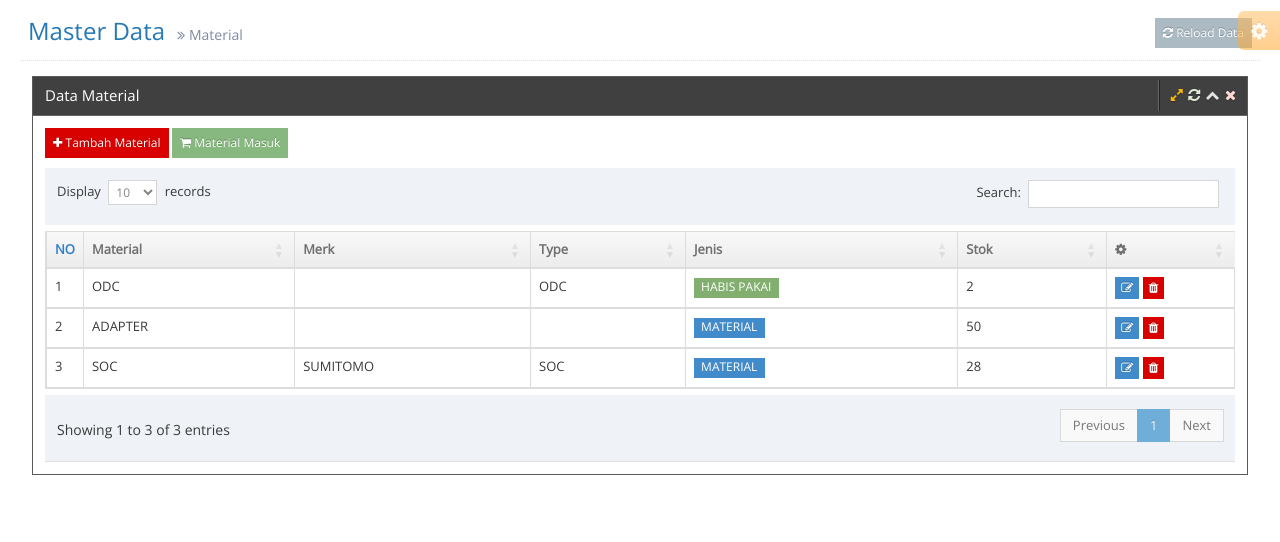
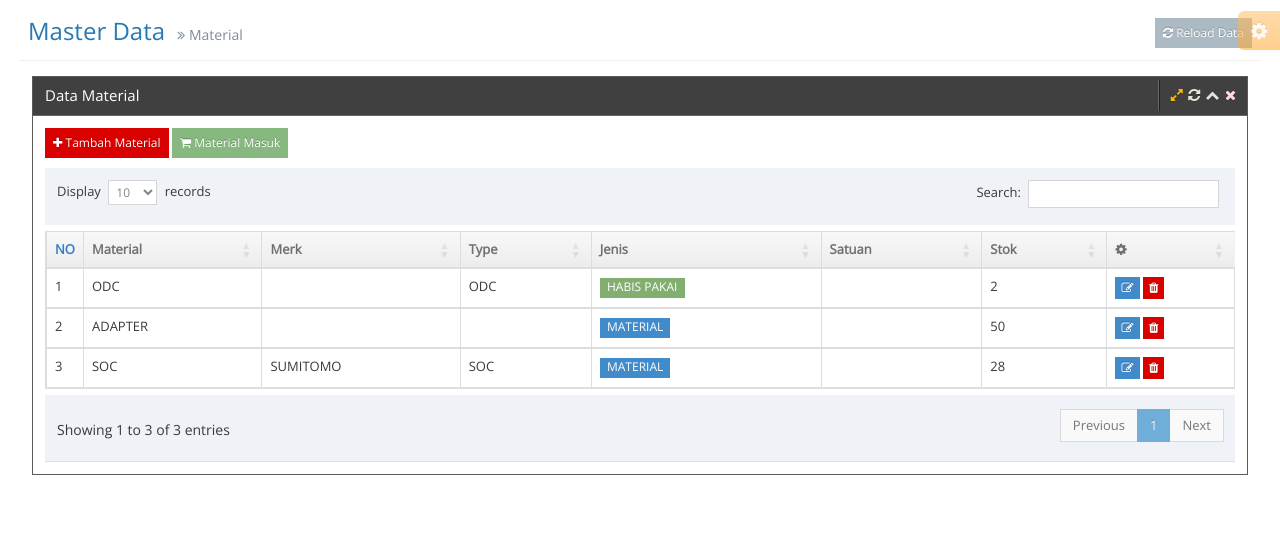
Before and after one commit to abdulhakimhs/mamifa, a CodeIgniter app: page /mamifa/index.php/admin/masters/material/index in a window 1280 px wide. Shown: the part 134-676 px from the top of the page. Run offline with CodeIgniter, Linux system fonts and the light colour scheme; the visitor is signed in with stand-in values (Sample User, id 1); data comes from the database, SQL or seed files in the repository; some libraries are stand-ins or nearby versions.

Commit message:
tambah satuan material dan keterangan material masuk

```diff
--- a/dev/application/controllers/admin/masters/Material.php
+++ b/dev/application/controllers/admin/masters/Material.php
@@ -37,6 +37,7 @@ class Material extends MY_Controller {
 		  $row[] = $mat->merk;
 		  $row[] = $mat->type;
 		  $row[] = $mat->jenis == 'HABIS PAKAI' ? '<span class="label label-success">'.$mat->jenis.'</span>' : '<span class="label label-primary">'.$mat->jenis.'</span>';
+		  $row[] = $mat->satuan;
 		  $row[] = $mat->stok;
 		  $row[] = '<a class="btn btn-minier btn-primary" href="javascript:void(0)" title="Follow UP" onclick="detail('."'".$mat->material_id."'".')">
 				<i class="fa fa-edit"></i>
@@ -64,7 +65,8 @@ class Material extends MY_Controller {
 			'material'  => strtoupper($this->input->post('material')),
 			'merk'  	=> strtoupper($this->input->post('merk')),
 			'type'  	=> strtoupper($this->input->post('type')),
-			'jenis'  	=> strtoupper($this->input->post('jenis'))
+			'jenis'  	=> strtoupper($this->input->post('jenis')),
+			'satuan'  	=> strtolower($this->input->post('satuan'))
 		];
 
 		$this->db->insert('tb_material', $data);
@@ -100,7 +102,8 @@ class Material extends MY_Controller {
 			'material'  => strtoupper($this->input->post('material')),
 			'merk'  	=> strtoupper($this->input->post('merk')),
 			'type'  	=> strtoupper($this->input->post('type')),
-			'jenis'  	=> strtoupper($this->input->post('jenis'))
+			'jenis'  	=> strtoupper($this->input->post('jenis')),
+			'satuan'  	=> strtolower($this->input->post('satuan'))
 		];
 		$this->m_material->update(array('material_id' => $this->input->post('id')), $data);
 		echo json_encode(
@@ -132,6 +135,13 @@ class Material extends MY_Controller {
 			$data['status'] = FALSE;
 		}
 
+		if($this->input->post('satuan') == '')
+		{
+			$data['inputerror'][] = 'satuan';
+			$data['error_string'][] = 'Satuan is required';
+			$data['status'] = FALSE;
+		}
+
 		if($data['status'] === FALSE)
 		{
 			echo json_encode($data);
@@ -152,7 +162,8 @@ class Material extends MY_Controller {
 			'sumber_tujuan' => strtoupper($this->input->post('sumber')),
 			'tanggal'  		=> $this->input->post('tanggal'),
 			'status'  		=> 0,
-			'saldo'  		=> $saldo
+			'saldo'  		=> $saldo,
+			'keterangan'  	=> strtoupper($this->input->post('keterangan'))
 		];
 
 		$this->m_material->update(['material_id' => $this->input->post('material_id')], ['stok' => $saldo]);
--- a/templates/backend/masters/material/data.php
+++ b/templates/backend/masters/material/data.php
@@ -34,6 +34,7 @@
                             <th>Merk</th>
                             <th>Type</th>
                             <th>Jenis</th>
+                            <th>Satuan</th>
                             <th>Stok</th>
 			                <th width="100"><i class="fa fa-gear"></i></th>
 		                </tr>
@@ -137,6 +138,7 @@ function detail(id)
             $('[name="merk"]').val(data.merk);
             $('[name="type"]').val(data.type);
             $('[name="jenis"]').val(data.jenis);
+            $('[name="satuan"]').val(data.satuan);
             $('#modal_form').modal('show'); // show bootstrap modal when complete loaded
 			$('.modal-title').text('Ubah Data'); // Set title to Bootstrap modal title
 
@@ -324,6 +326,13 @@ function delete_data(id)
                                 <span class="help-block"></span>
                             </div>
                         </div>
+                        <div class="form-group">
+                            <label class="control-label col-md-3">Satuan</label>
+                            <div class="col-md-9">
+                                <input name="satuan" class="form-control" placeholder="Misal : buah, meter" type="text">
+                                <span class="help-block"></span>
+                            </div>
+                        </div>
                     </div>
                 </form>
             </div>
@@ -381,6 +390,13 @@ function delete_data(id)
                                 <span class="help-block"></span>
                             </div>
                         </div>
+                        <div class="form-group">
+                            <label class="control-label col-md-3">Keterangan</label>
+                            <div class="col-md-9">
+                                <textarea name="keterangan" class="form-control" rows="5"></textarea>
+                                <span class="help-block"></span>
+                            </div>
+                        </div>
                     </div>
                 </form>
             </div>
```
